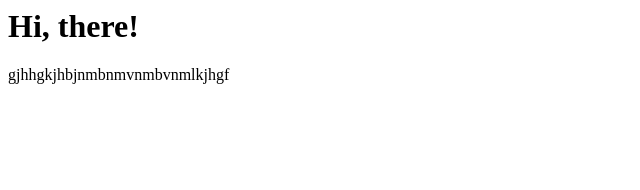
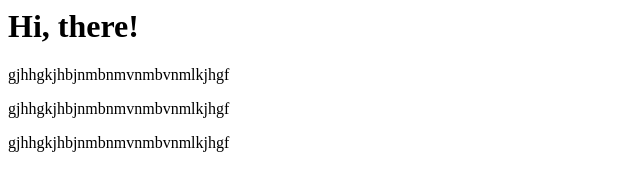
Before and after one commit to venkatnavin/HelloWorld, a plain HTML site: page index.html in a window 1280 px wide. Shown: the whole page, without its empty margins (0-640 px from the left). Drawn offline with Linux system fonts and the light colour scheme.

Commit message:
commit all

```diff
--- a/index.html
+++ b/index.html
@@ -1,2 +1,4 @@
 <h1>Hi, there!</h1>
 <p>gjhhgkjhbjnmbnmvnmbvnmlkjhgf</p>
+<p>gjhhgkjhbjnmbnmvnmbvnmlkjhgf</p>
+<p>gjhhgkjhbjnmbnmvnmbvnmlkjhgf</p>
```
